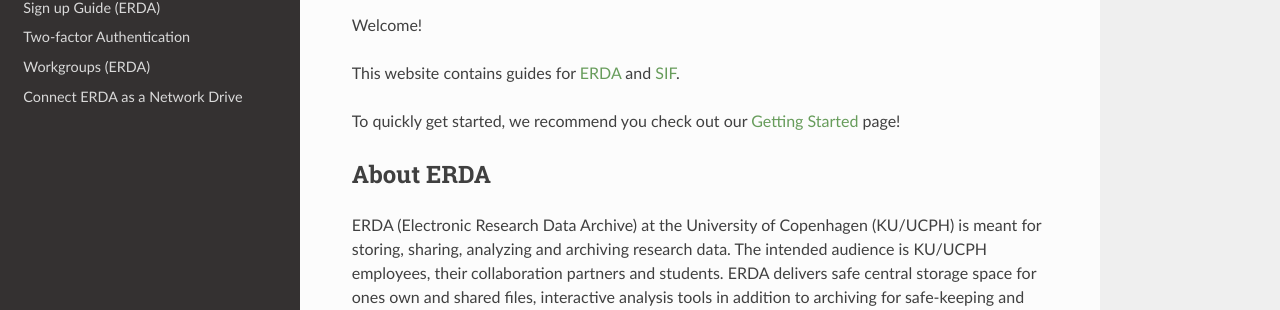
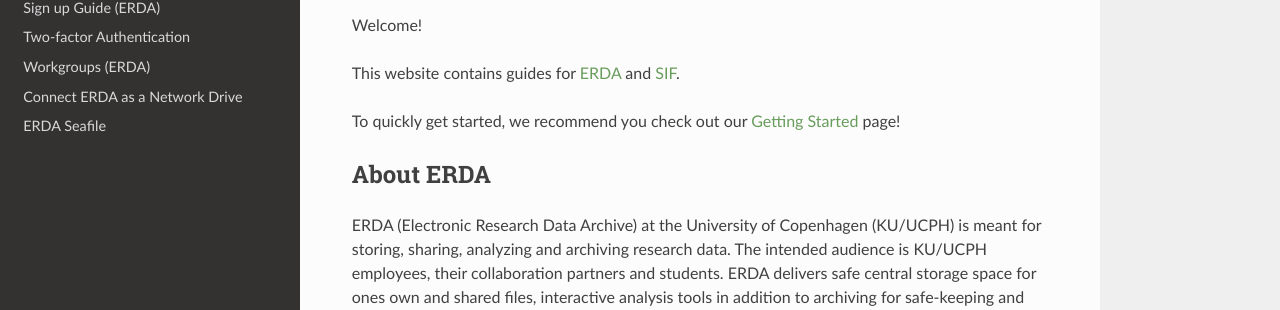
Before and after one commit to ucphhpc/migrid-user-docs, a Sphinx documentation site: the page built from docs/index.rst, in a window 1280 px wide. Shown: the part 247-557 px from the top of the page. Built offline with Sphinx 7.4.7 and the Read the Docs theme 2.0.0, drawn with Linux system fonts in a browser that asks for light colours.

Commit message:
Added seafile to sidebar

```diff
--- a/docs/index.rst
+++ b/docs/index.rst
@@ -20,6 +20,7 @@
    sections/erda/twofactor/index
    sections/erda/workgroup/index
    sections/erda/networkdrive/index
+   sections/erda/seafile/index
 
 .. Note::
    This documentation is WIP! We are currently focused on updating our ERDA-related resources.
```
